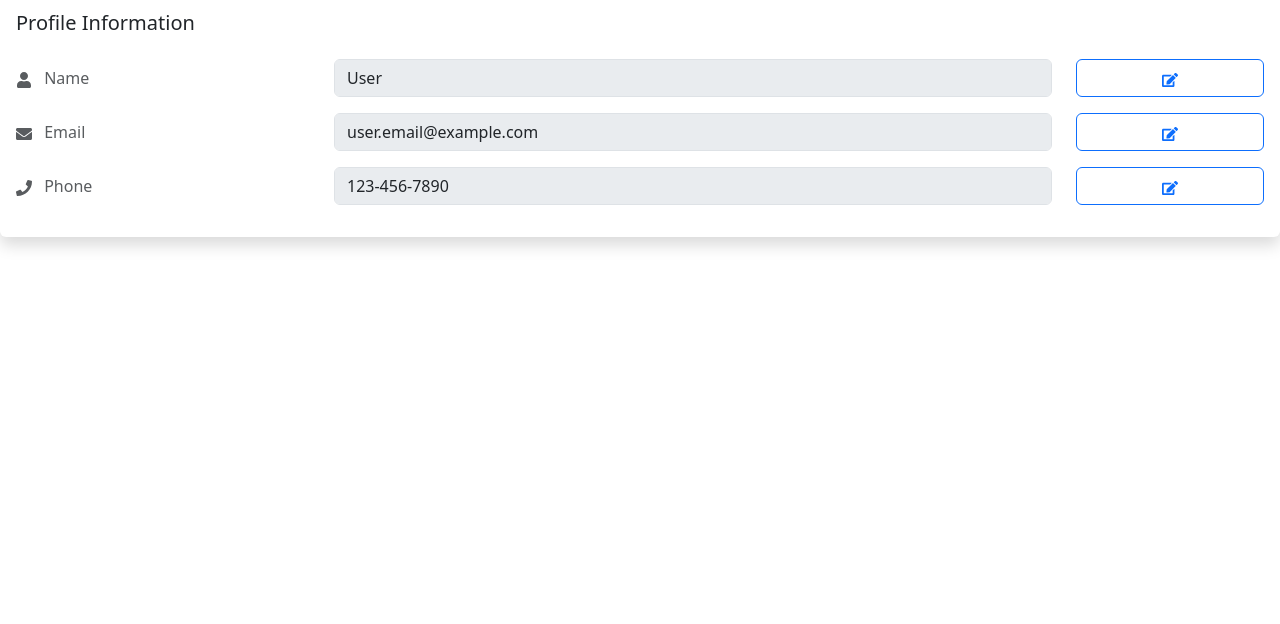
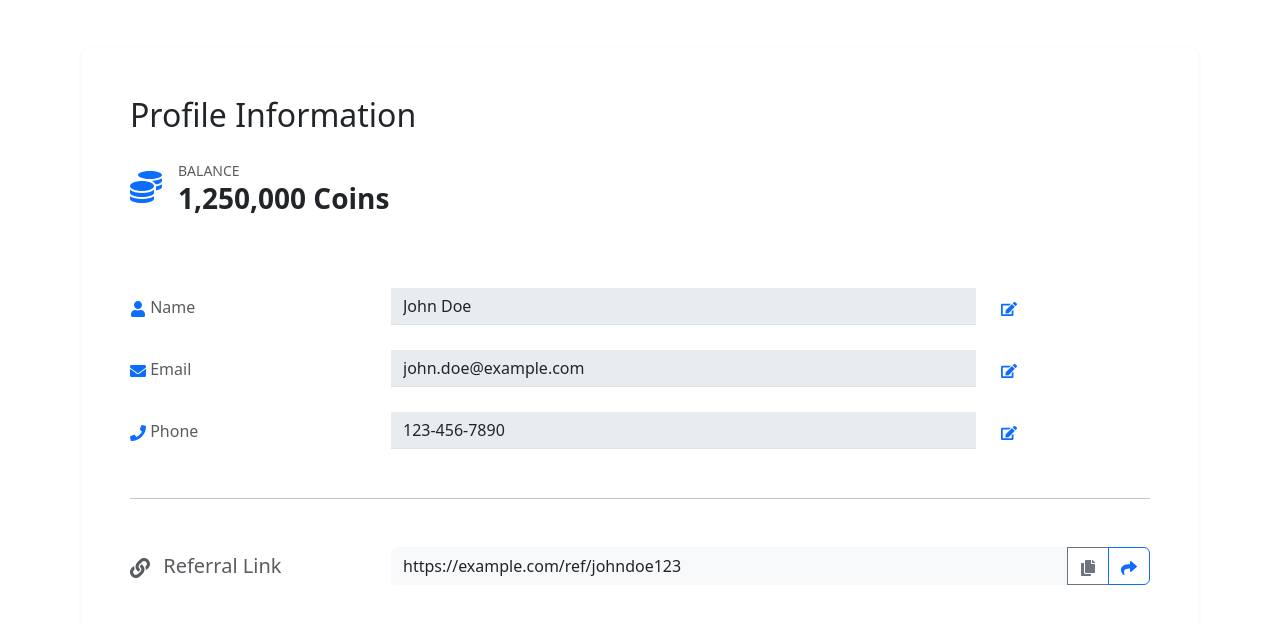
Before and after one commit to Acmeflaretec/ecogreen, a React (Vite) app in the folder client/: page /profileinfo in a window 1280 px wide. Shown: the top 624 px of the page. Built offline with nearby package versions, Linux system fonts and the light colour scheme.

Commit message:
add provision for coin and referal link

```diff
--- a/client/src/pages/Profile.jsx
+++ b/client/src/pages/Profile.jsx
@@ -63,12 +63,12 @@ function Profile() {
             </Card>
           </Col>
           <Col lg={9}>
-            <Card>
-              <Card.Body>
+            <div>
+
                 {activeTab === 'profile' && <ProfileInfo />}
                 {activeTab === 'address' && <ManageAddress />}
-              </Card.Body>
-            </Card>
+
+            </div>
           </Col>
         </Row>
       </div>
--- a/client/src/pages/ProfileInfo.jsx
+++ b/client/src/pages/ProfileInfo.jsx
@@ -1,12 +1,14 @@
 import React, { useState } from 'react';
-import { Form, Button, Card, Row, Col } from 'react-bootstrap';
-import { FaUser, FaEnvelope, FaPhone, FaEdit, FaSave } from 'react-icons/fa';
+import { Form, Button, Card, Row, Col, Container, InputGroup } from 'react-bootstrap';
+import { FaUser, FaEnvelope, FaPhone, FaEdit, FaSave, FaCoins, FaLink, FaCopy, FaShare } from 'react-icons/fa';
 
 function ProfileInfo() {
   const [profile, setProfile] = useState({
-    name: 'User',
-    email: 'user.email@example.com',
-    phone: '123-456-7890'
+    name: 'John Doe',
+    email: 'john.doe@example.com',
+    phone: '123-456-7890',
+    coins: 1250000,
+    referralLink: 'https://example.com/ref/johndoe123'
   });
 
   const [editable, setEditable] = useState({
@@ -25,13 +27,28 @@ function ProfileInfo() {
   };
 
   const handleSave = (field) => {
-    // Here you would typically save the changes to your backend
     console.log(`Saving ${field}: ${profile[field]}`);
     handleEdit(field);
   };
 
+  const copyReferralLink = () => {
+    navigator.clipboard.writeText(profile.referralLink);
+    alert('link copied')
+  };
+
+  const shareReferralLink = () => {
+    if (navigator.share) {
+      navigator.share({
+        title: 'Referral Link',
+        url: profile.referralLink,
+      });
+    } else {
+      // Implement a fallback sharing method
+    }
+  };
+
   const renderField = (field, icon) => (
-    <Form.Group as={Row} className="mb-3 align-items-center">
+    <Form.Group as={Row} className="mb-4 align-items-center">
       <Form.Label column sm={3} className="text-muted">
         {icon} {field.charAt(0).toUpperCase() + field.slice(1)}
       </Form.Label>
@@ -42,14 +59,14 @@ function ProfileInfo() {
           value={profile[field]}
           onChange={handleChange}
           disabled={!editable[field]}
-          className={editable[field] ? 'border-primary' : ''}
+          className={`border-0 border-bottom rounded-0 ${editable[field] ? 'border-primary' : ''}`}
         />
       </Col>
       <Col sm={2}>
         <Button
-          variant={editable[field] ? "success" : "outline-primary"}
+          variant="link"
           onClick={() => editable[field] ? handleSave(field) : handleEdit(field)}
-          className="w-100"
+          className="text-primary p-0"
         >
           {editable[field] ? <FaSave /> : <FaEdit />}
         </Button>
@@ -58,16 +75,54 @@ function ProfileInfo() {
   );
 
   return (
-    <Card className="shadow">
-      <Card.Body>
-        <Card.Title className="mb-4">Profile Information</Card.Title>
-        <Form>
-          {renderField('name', <FaUser className="me-2" />)}
-          {renderField('email', <FaEnvelope className="me-2" />)}
-          {renderField('phone', <FaPhone className="me-2" />)}
-        </Form>
-      </Card.Body>
-    </Card>
+    <Container className="py-5">
+      <Card className="border-0 shadow-sm">
+        <Card.Body className="p-5">
+          <Row className="mb-5">
+            <Col>
+              <h2 className="mb-4 fw-light">Profile Information</h2>
+              <div className="d-flex align-items-center mb-4">
+                <FaCoins className="text-primary me-3" style={{ fontSize: '2rem' }} />
+                <div>
+                  <small className="text-muted text-uppercase">Balance</small>
+                  <h3 className="mb-0 fw-bold">{profile.coins.toLocaleString()} Coins</h3>
+                </div>
+              </div>
+            </Col>
+          </Row>
+
+          <Form>
+            {renderField('name', <FaUser className="text-primary" />)}
+            {renderField('email', <FaEnvelope className="text-primary" />)}
+            {renderField('phone', <FaPhone className="text-primary" />)}
+          </Form>
+
+          <hr className="my-5" />
+
+          <Row className="align-items-center">
+            <Col sm={3}>
+              <h5 className="text-muted mb-0"><FaLink className="me-2" /> Referral Link</h5>
+            </Col>
+            <Col sm={9}>
+              <InputGroup>
+                <Form.Control
+                  type="text"
+                  value={profile.referralLink}
+                  readOnly
+                  className="border-0 bg-light"
+                />
+                <Button variant="outline-secondary" onClick={copyReferralLink}>
+                  <FaCopy />
+                </Button>
+                <Button variant="outline-primary" onClick={shareReferralLink}>
+                  <FaShare />
+                </Button>
+              </InputGroup>
+            </Col>
+          </Row>
+        </Card.Body>
+      </Card>
+    </Container>
   );
 }
 
```
